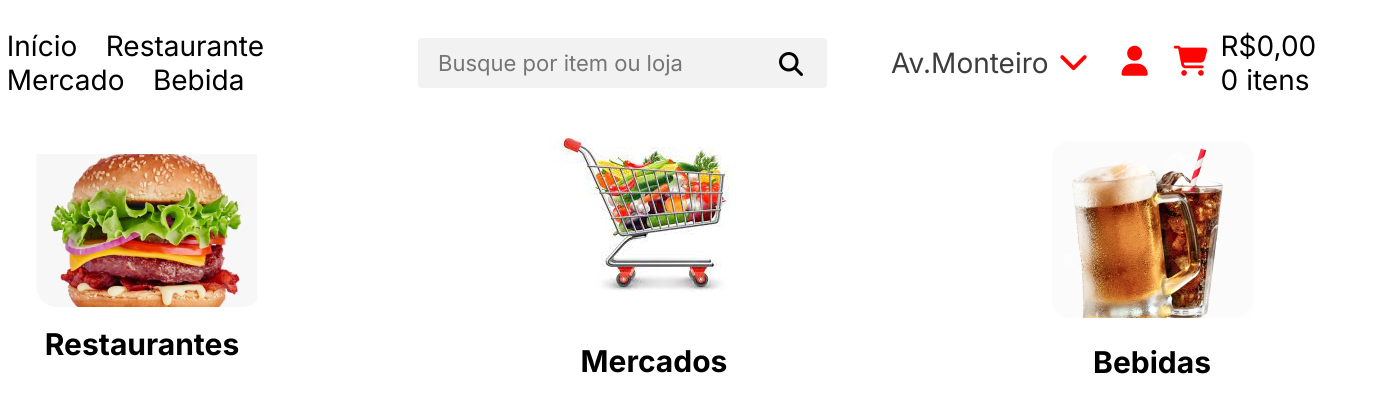
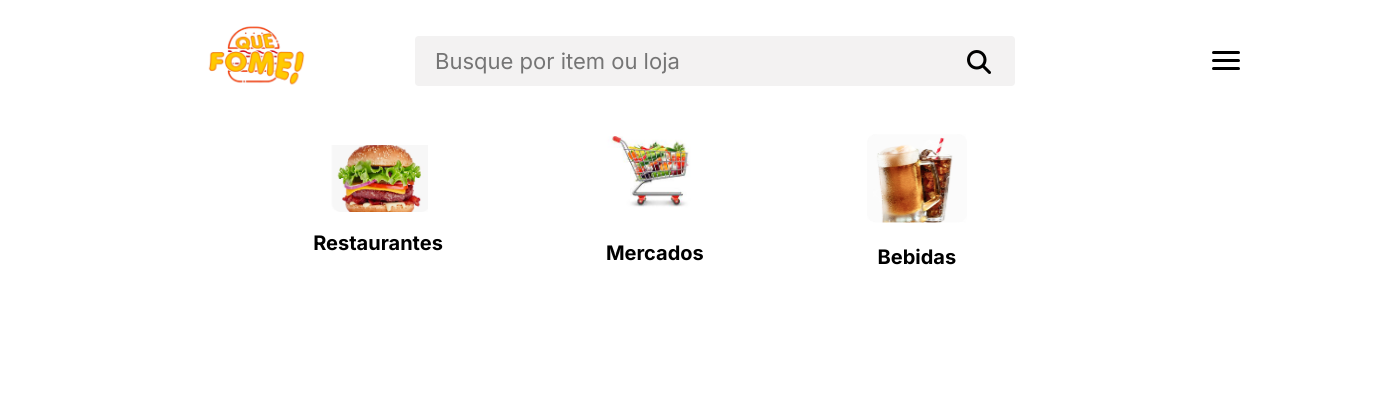
Before and after one commit to WillianDosSantosCosta/QFome---Web-Site, a plain HTML site: page index.html in a window 1280 px wide. Shown: the whole page, 1398 px wide, since content can reach past the window. Drawn offline with Linux system fonts and the light colour scheme.

Commit message:
Add files via upload

```diff
--- /dev/null
+++ b/assets/css/style.css
@@ -0,0 +1,226 @@
+*{
+    margin: 0;
+    padding: 0;
+    box-sizing: border-box;
+    font-family: 'Inter', sans-serif;
+    transition: linear .2s;
+}
+
+body{
+    background-color: #fff;
+}
+
+header{
+    margin-top: 0.7rem;
+    width: 100vw;
+    display: flex;
+    justify-content: center;
+    cursor: pointer;
+}
+
+.navigation{
+    display: flex;
+    align-items: center;
+    justify-content: space-evenly;
+}
+
+.navigation .links a{
+    text-decoration: none;
+    font-size: 28px;
+    color: #000;
+    padding: 12px;
+}
+
+.navigation .links a:hover{
+    color: #FF0303;
+}
+
+.search{
+    width: 600px;
+    height: 50px;
+    position: relative;
+    margin-left: 50px;
+}
+
+.search input{
+    background-color: #F3F2F2;
+    width: 100%;
+    height: 100%;
+    padding: 20px 20px 20px 20px;
+    outline: none;
+    border-radius: 4px;
+    border: none;
+    font-size: 23px;
+}
+
+.search input::placeholder{
+    text-align: left;
+    font-size: 22px;
+}
+
+.search i{
+    font-size: 24px;
+    position: absolute;
+    cursor: pointer;
+    transform: translateX(-3rem) translateY(14px);
+}
+
+.conta{
+    display:none;
+}
+
+.navigation p{
+    font-size: 28px;
+    cursor: pointer;
+}
+
+.icons{
+    display: flex;
+    padding: 10px;
+    position: relative;
+    right: 4rem;
+}
+
+.icons i{
+    font-size: 30px;
+    color:  #FF0303;
+    padding: 7px 13px 7px 13px;
+    cursor: pointer;
+    transform: translateY(10px);
+}
+
+.endereco{
+    display: flex;
+    padding: 0 4rem 0 4rem;
+}
+
+.endereco p{
+    color: #3e3d3d;
+}
+
+.endereco i{
+    font-size: 30px;
+    padding: 0 10px 0 10px;
+    color: #FF0303;
+}
+
+.limit-width{
+    max-width: 1024px;
+    display: flex;
+    align-items: center;
+    justify-content: center;
+    margin: 0 auto;
+}
+
+.category{
+    width: 100%;
+    text-align: center;
+    cursor: pointer;
+}
+
+.image-category{
+    padding: 1.3rem 9rem 0 9rem;
+    border: 1px solid #fff;
+    border-radius: 4px;
+    border-color: #fff;
+
+}
+
+.image-category h2{
+    margin-top: 15px;
+    font-size: 30px;
+}
+
+.image-category img:hover{
+    scale: 1.05;
+}
+
+.image-category img:active{
+    scale: 0.95;
+}
+
+.menu{
+    display: none;
+    cursor: pointer;
+}
+
+.bar{
+    display: block;
+    width: 28px;
+    height: 3px;
+    border-radius: 2px;
+    margin: 5px auto;
+    background-color: #000;
+}
+
+
+/*Responsivo*/
+
+@media (max-width:1400px){
+
+    .menu{
+        display: block;
+        position: absolute;
+        right: 40px;
+    }
+
+    header{
+        width: 100vw;
+
+        }
+
+    .navigation{
+        width: 60%;
+    }
+
+    img{
+        width: 100px;
+    }
+
+    .menu.active .bar:nth-child(2){
+        opacity: 0;
+    }
+
+    .menu.active .bar:nth-child(1){
+        transform: translate(8px) rotate(45deg);
+    }
+
+    .menu.active .bar:nth-child(3){
+        transform: translate(-8px) rotate(-45deg);
+    }
+
+    .icons, .endereco{
+        display: none;
+    }
+
+    .links{
+        position: fixed;
+        left: -100%;
+        top: 100px;
+        text-align: right;
+        display: flex;
+        gap: 0;
+        border-radius: 0 0 20px 20px;
+        flex-direction: column;
+        width: 100%;
+        background-color: orange;
+    }
+
+    .links a{
+        margin: 10px 0;
+        font-size: 20px;
+        color: #fff;
+    }
+
+    .links.active{
+        left: 0;
+    }
+
+    .category .image-category{
+        padding: 1.3rem 5rem 0 5rem;
+    }
+
+    .category .image-category h2{
+        font-size: 20px;
+    }
+}
--- /dev/null
+++ b/assets/js/script.js
@@ -0,0 +1,7 @@
+const menu = document.querySelector(".menu");
+const links = document.querySelector(".links");
+
+menu.addEventListener("click", () => {
+  menu.classList.toggle('active');
+  links.classList.toggle('active');
+});
--- a/index.html
+++ b/index.html
@@ -4,7 +4,7 @@
     <meta charset="UTF-8">
     <meta http-equiv="X-UA-Compatible" content="IE=edge">
     <meta name="viewport" content="width=device-width, initial-scale=1.0">
-    <link rel="stylesheet" href="assets/style.css">
+    <link rel="stylesheet" href="/assets/css/style.css">
     <link rel="preconnect" href="https://fonts.googleapis.com">
 <link rel="preconnect" href="https://fonts.gstatic.com" crossorigin>
 <link href="https://fonts.googleapis.com/css2?family=Inter:wght@400;500;600;700;800;900&display=swap" rel="stylesheet">
@@ -20,6 +20,7 @@
                 <a href="#">Restaurante</a>
                 <a href="#">Mercado</a>
                 <a href="#">Bebida</a>
+                <a class="conta" href="$">Conta</a>
             </div>
 
             <div class="search">
@@ -39,12 +40,17 @@
                     <p>R$0,00 <br>0 itens</p>
                 </div>
                 </div>
+
+                <div class="menu">
+                    <span class="bar"></span>
+                    <span class="bar"></span>
+                    <span class="bar"></span>
+                </div>
        </nav>
     </header>
 
     <!--Ínicio Categoria-->
-
-    <section class="category limit-width">
+     <section class="category limit-width">
         <div class="image-category">
             <img src="assets/imagens/image_humburguer-restaurante.png" alt="hamburger-restaurante">
             <h2>Restaurantes</h2>
@@ -59,13 +65,10 @@
         </div>
 
     </section>
-
-
-
     <!--Fim Categoria-->
 
 
 
-
+<script src="/assets/js/script.js"></script>
 </body>
 </html>
```
